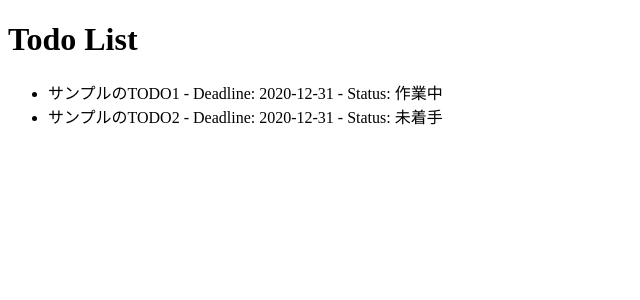
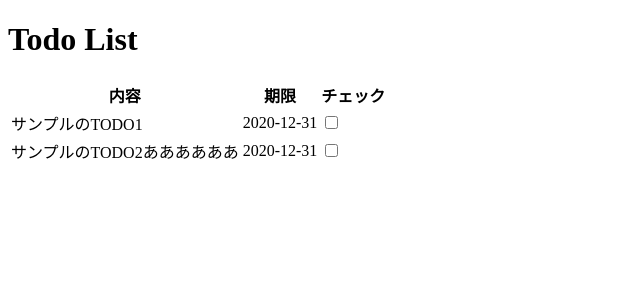
Before and after one commit to morimori-coder/flask_todo, a Flask app: page /todo/ in a window 1280 px wide. Shown: the top 300 px of the page, without its empty margins (0-640 px from the left). Run offline with Flask 2, Linux system fonts and the light colour scheme.

Commit message:
todoリストに表示するものをちょっと修正した

```diff
--- a/app/Model/todo.py
+++ b/app/Model/todo.py
@@ -1,5 +1,4 @@
 class Todo:
-    def __init__(self, *, description, deadline, status):
+    def __init__(self, *, description, deadline):
         self.description = description
         self.deadline = deadline
-        self.status = status
--- a/app/app.py
+++ b/app/app.py
@@ -15,8 +15,8 @@ def hello():
 
 @app.route('/todo/', methods=['GET'])
 def get_todo():
-    todo1 = Todo(description='サンプルのTODO1', deadline='2020-12-31', status='作業中')
-    todo2 = Todo(description='サンプルのTODO2', deadline='2020-12-31', status='未着手')
+    todo1 = Todo(description='サンプルのTODO1', deadline='2020-12-31')
+    todo2 = Todo(description='サンプルのTODO2ああああああ', deadline='2020-12-31')
     todos = [todo1, todo2]
     return render_template('todo.html', todos=todos)
 
--- a/app/templates/todo.html
+++ b/app/templates/todo.html
@@ -5,12 +5,20 @@
 </head>
 <body>
     <h1>Todo List</h1>
-    <ul>
+    <table>
+        <tr>
+            <th>内容</th>
+            <th>期限</th>
+            <th>チェック</th>
+        </tr>
         {% for todo in todos %}
-            <li>
-                {{ todo.description }} - Deadline: {{ todo.deadline }} - Status: {{ todo.status }}
-            </li>
+            <tr>
+                <td>{{ todo.description }}</td>
+                <td>{{ todo.deadline }}</td>
+                <td><input type="checkbox" {% if todo.status %}checked{% endif %}></td>
+            </tr>
+            </tr>
         {% endfor %}
-    </ul>
+    </table>
 </body>
 </html>
```
